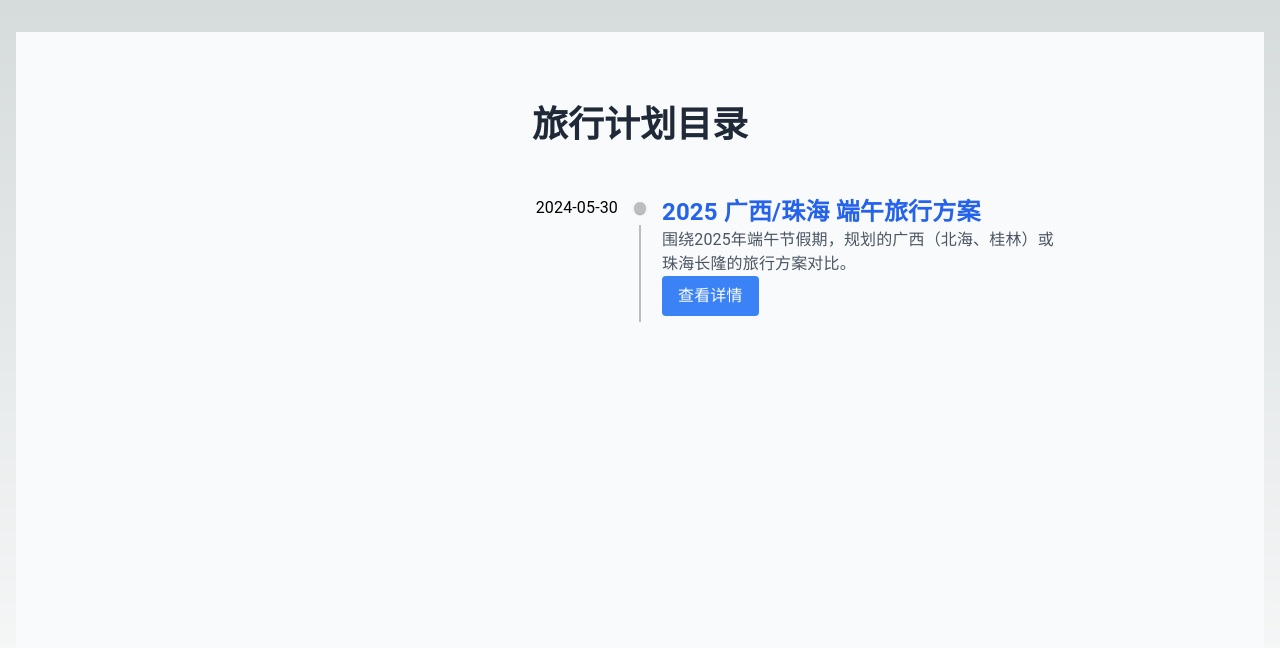
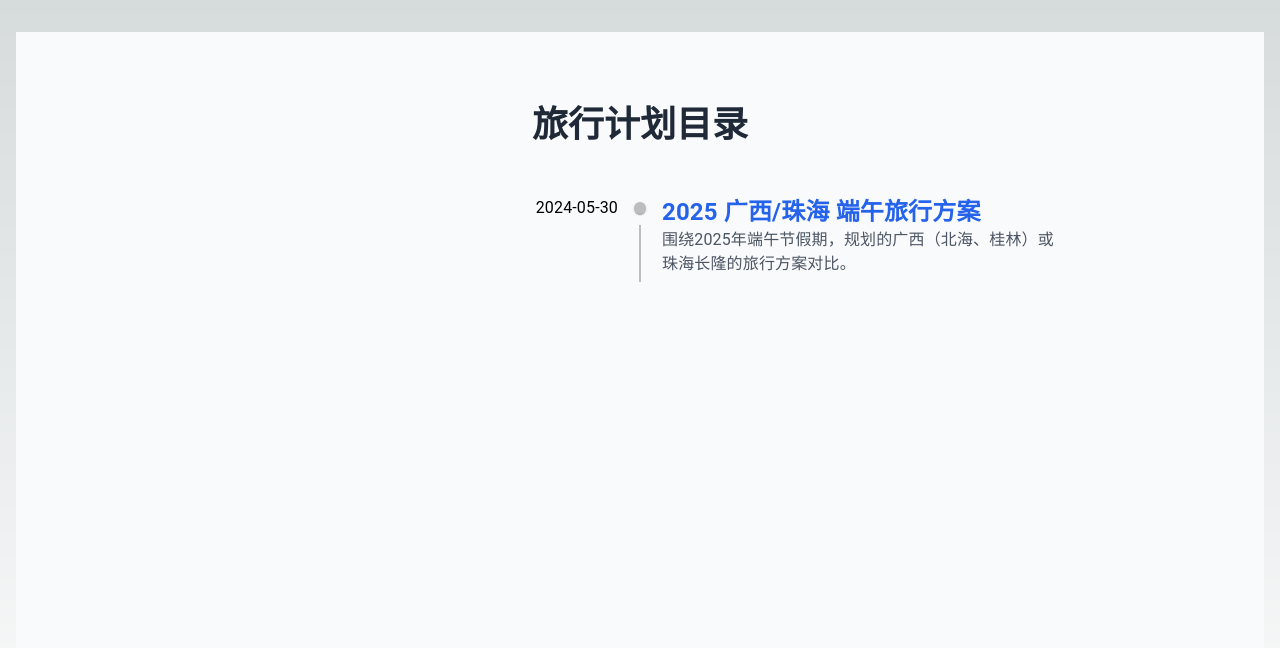
Before and after one commit to wenisy/travel-plan, a Next.js app: page / in a window 1280 px wide. Shown: the top 648 px of the page. Built offline with nearby package versions, Linux system fonts and the light colour scheme.

Commit message:
更新旅行计划页面：移除按钮并使标题可点击

```diff
--- a/src/app/page.tsx
+++ b/src/app/page.tsx
@@ -29,15 +29,13 @@ export default function Home() {
                   <TimelineConnector />
                 </TimelineSeparator>
                 <TimelineContent>
-                  <h2 className="text-2xl font-semibold text-blue-600">{planSet.name}</h2>
+                  <Link href={`/plans/${planSet.id}`}>
+                    <h2 className="text-2xl font-semibold text-blue-600 cursor-pointer">{planSet.name}</h2>
+                  </Link>
                   {planSet.description && (
                     <p className="text-gray-600">{planSet.description}</p>
                   )}
-                  <Link href={`/plans/${planSet.id}`} legacyBehavior>
-                    <a className="inline-block bg-blue-500 text-white px-4 py-2 rounded hover:bg-blue-600">
-                      查看详情
-                    </a>
-                  </Link>
+                  {/* Button removed as per user request */}
                 </TimelineContent>
               </TimelineItem>
             ))
```
